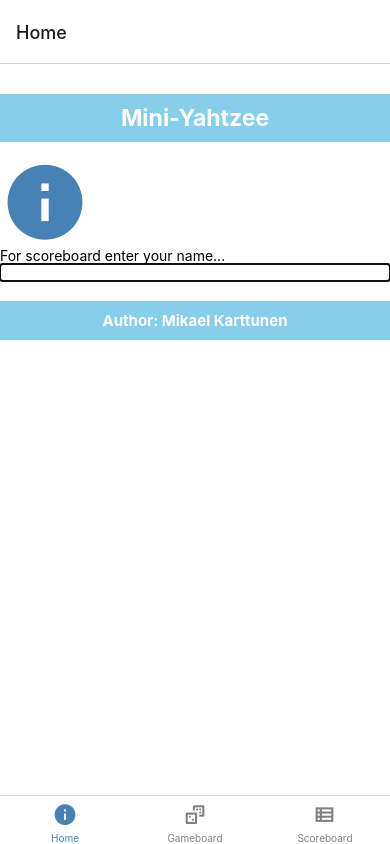
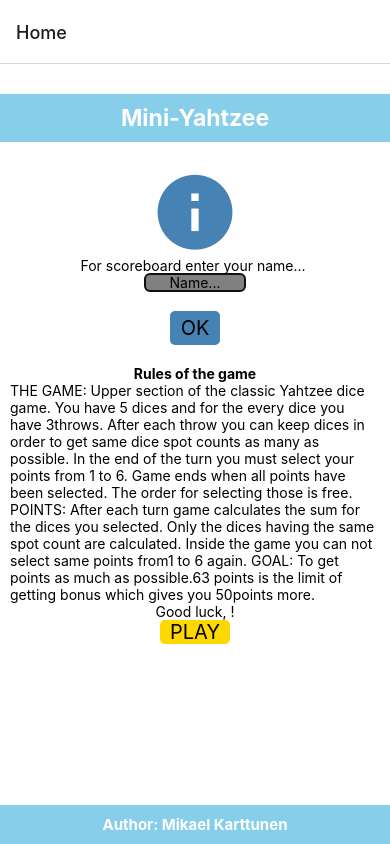
Before and after one commit to MikaelKarttunen/same-dices-game-v2, a React Native app: screen /Home in a window 390 px wide. Built offline with nearby package versions, Linux system fonts and the light colour scheme.

Commit message:
home and gameboard

```diff
--- a/App.js
+++ b/App.js
@@ -41,7 +41,7 @@ export default function App() {
           tabBarInactiveTintColor: 'gray',
         })}
       >
-        <Tab.Screen name="Home" component={Home} />
+        <Tab.Screen name="Home" component={Home} options={{tabBarStyle: {display: "none"}}} />
         <Tab.Screen name="Gameboard" component={Gameboard} />
         <Tab.Screen name="Scoreboard" component={Scoreboard} />
       </Tab.Navigator>
--- a/app.json
+++ b/app.json
@@ -21,10 +21,12 @@
       "adaptiveIcon": {
         "foregroundImage": "./assets/adaptive-icon.png",
         "backgroundColor": "#ffffff"
-      }
+      },
+      "softwareKeyboardLayoutMode" : "pan"
     },
     "web": {
       "favicon": "./assets/favicon.png"
     }
+
   }
 }
--- a/components/Home.js
+++ b/components/Home.js
@@ -1,5 +1,5 @@
 import {useState} from 'react';
-import {Text, TextInput, View, Pressable, Keyboard } from 'react-native';
+import {Text, TextInput, View, Pressable, Keyboard, ScrollView } from 'react-native';
 import MaterialCommunityIcons from '@expo/vector-icons/MaterialCommunityIcons';
 import Header from './Header';
 import Footer from './Footer'
@@ -13,32 +13,69 @@ import {
     BONUS_POINTS } from '../constants/Game'
 
 
-export default function Home() {
-    const [playerName,setPlayerName] = useState('');
+export default function Home({navigation}) {
+    const [playerName, setPlayerName] = useState('');
     const [hasPlayerName, setHasPlayerName] = useState(false);
 
     const handlePlayerName = (value) => {
         if (value.trim().length > 0) {
             setHasPlayerName(true);
             Keyboard.dismiss();
+
         }
     }
 
     return(
         <>
         <Header />
-            <View>
+            <ScrollView>
+            <View style={{alignItems:"center", padding: 10, justifyContent: 'space-around'}}>
             <MaterialCommunityIcons
                 name="information"
                 size={90}
                 color="steelblue"
+
             />
             <Text>For scoreboard enter your name... </Text>
             <TextInput
-                onChangeText={() => handlePlayerName(playerName)}
+                style={{width: 100, backgroundColor: 'gray', borderRadius: 5, padding:'offset', textAlign: 'center', }}
+                placeholder= "Name..."
+                onChangeText={setPlayerName}
                 autoFocus={true}
             />
+            <Pressable style={{padding: 20}}
+            onPress={() => handlePlayerName(playerName)}>
+            <Text style={{fontSize: 20, width: 50, textAlign: 'center', backgroundColor: 'steelblue', borderRadius: 5, padding: 5}}>OK</Text>
+            </Pressable>
+            <Text style={{fontWeight: 'bold'}}>Rules of the game</Text>
+            <Text multiline="true">
+            THE GAME: Upper section of the classic Yahtzee
+            dice game. You have {NBR_OF_DICES} dices and
+            for the every dice you have {NBR_OF_THROWS}
+            throws. After each throw you can keep dices in
+            order to get same dice spot counts as many as
+            possible. In the end of the turn you must select
+            your points from {MIN_SPOT} to {MAX_SPOT}.
+            Game ends when all points have been selected.
+            The order for selecting those is free.
+            POINTS: After each turn game calculates the sum
+            for the dices you selected. Only the dices having
+            the same spot count are calculated. Inside the
+            game you can not select same points from
+            {MIN_SPOT} to {MAX_SPOT} again.
+
+            GOAL: To get points as much as possible.
+            {BONUS_POINTS_LIMIT} points is the limit of
+            getting bonus which gives you {BONUS_POINTS}
+            points more.
+            </Text>
+            <Text>Good luck, {playerName}!</Text>
+            <Pressable
+            onPress={() => navigation.navigate('Gameboard')}>
+            <Text style={{fontSize: 20, textAlign: 'center', backgroundColor: 'gold', width: 70, borderRadius: 5,}}>PLAY</Text>
+            </Pressable>
             </View>
+            </ScrollView>
         <Footer />
         </>
     )
```
Also changed, not shown: components/Gameboard2.js (+18 -1 lines).
